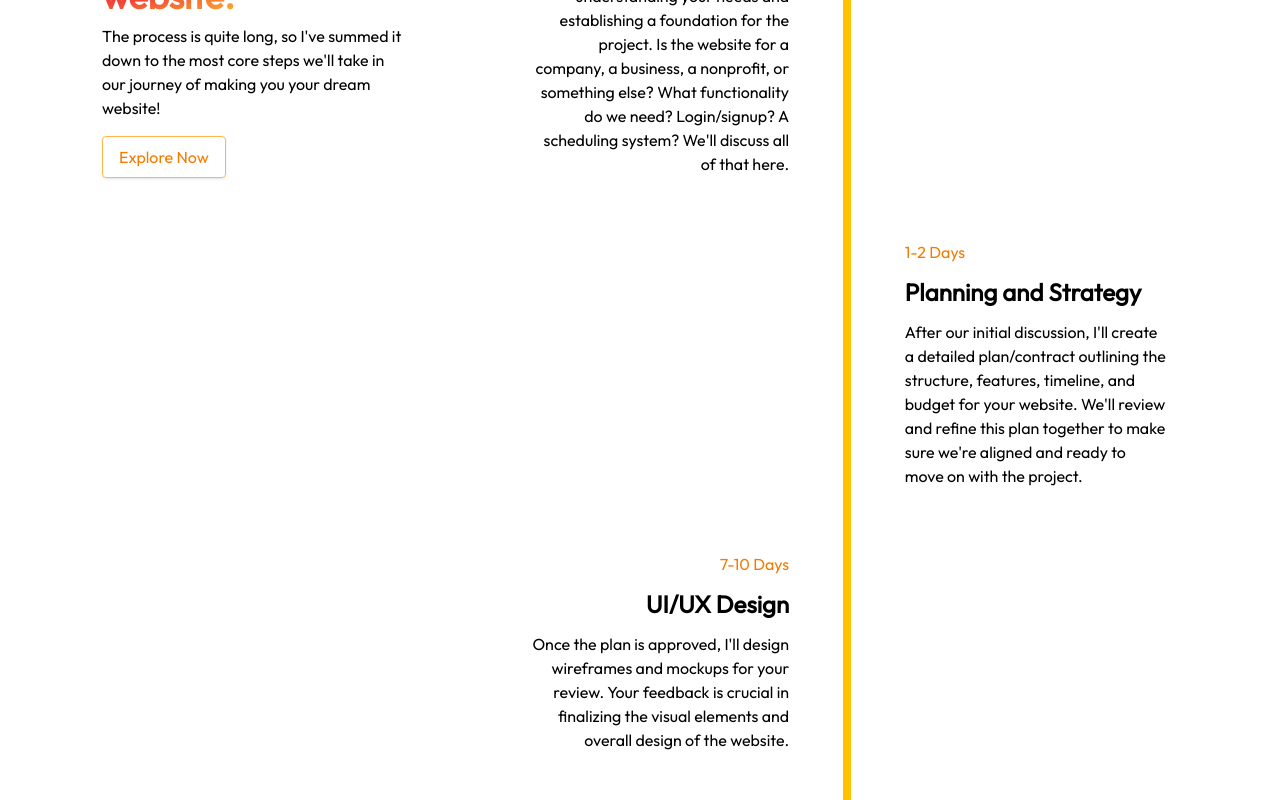
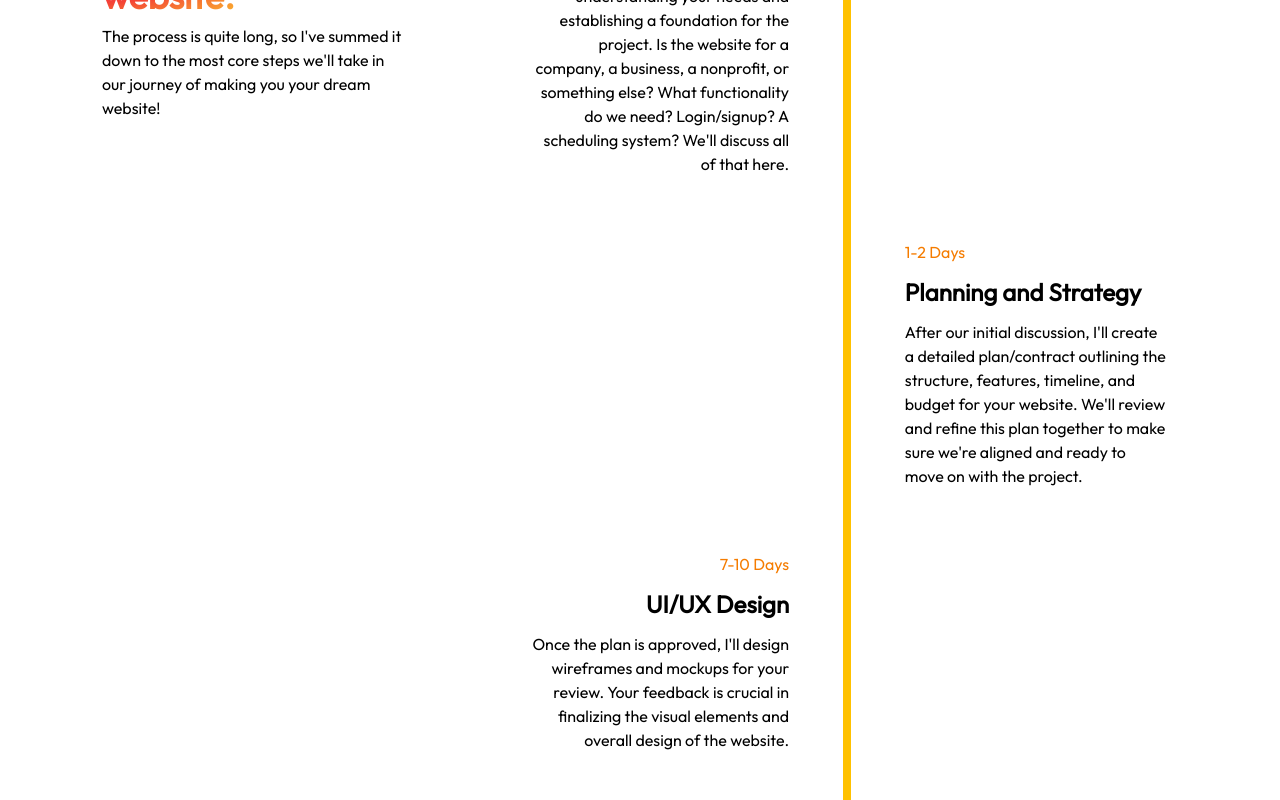
Before and after one commit to PkTheCoda/portfolio, a React (Vite) app: page /hire in a window 1280 px wide. Shown: the part 1720-2520 px from the top of the page. Built offline with nearby package versions, Linux system fonts and the light colour scheme.

Commit message:
changed text seo

```diff
--- a/src/HireComponents/HireFeatures.jsx
+++ b/src/HireComponents/HireFeatures.jsx
@@ -49,7 +49,7 @@ const HireFeatures = () => {
                         <div className='text-4xl lg:text-6xl font-semibold text-gray-900'>Instant Response Time</div>
                         <div className="text-gray-700 text-xl tracking-wide">
                             What type of web-developer ghosts a client after a website is done? Definitely not me. If you have any questions
-                            or want to add something new to your website/fix something, you can be certain I'll respond in no time.
+                            or want to add something new to your website/fix something, you can be certain I'll respond in no time at no extra cost! <i>(Unless it's something massive which we'll talk over!)</i>
                         </div>
                     </div>
                     <img src={hiregrid3} alt="" className="w-full rounded-xl px-10" />
--- a/src/HireComponents/HireTimeline.jsx
+++ b/src/HireComponents/HireTimeline.jsx
@@ -10,9 +10,6 @@ export default function HireTimeline() {
                     <p class="text-sm md:text-base text-black mb-4">
                     The process is quite long, so I've summed it down to the most core steps we'll take in our journey of making you your dream website!
                     </p>
-                    <a href="#"
-                    class="bg-transparent mr-auto transition transform duration-300 hover:bg-orange-300 text-orange-700 hover:text-white rounded shadow hover:shadow-lg py-2 px-4 border border-orange-300 hover:border-transparent">
-                    Explore Now</a>
                 </div>
                 <div class="ml-0 lg:ml-12 w-full lg:w-2/3 sticky">
                     <div class="container mx-auto w-full h-full font-outfit">
```
